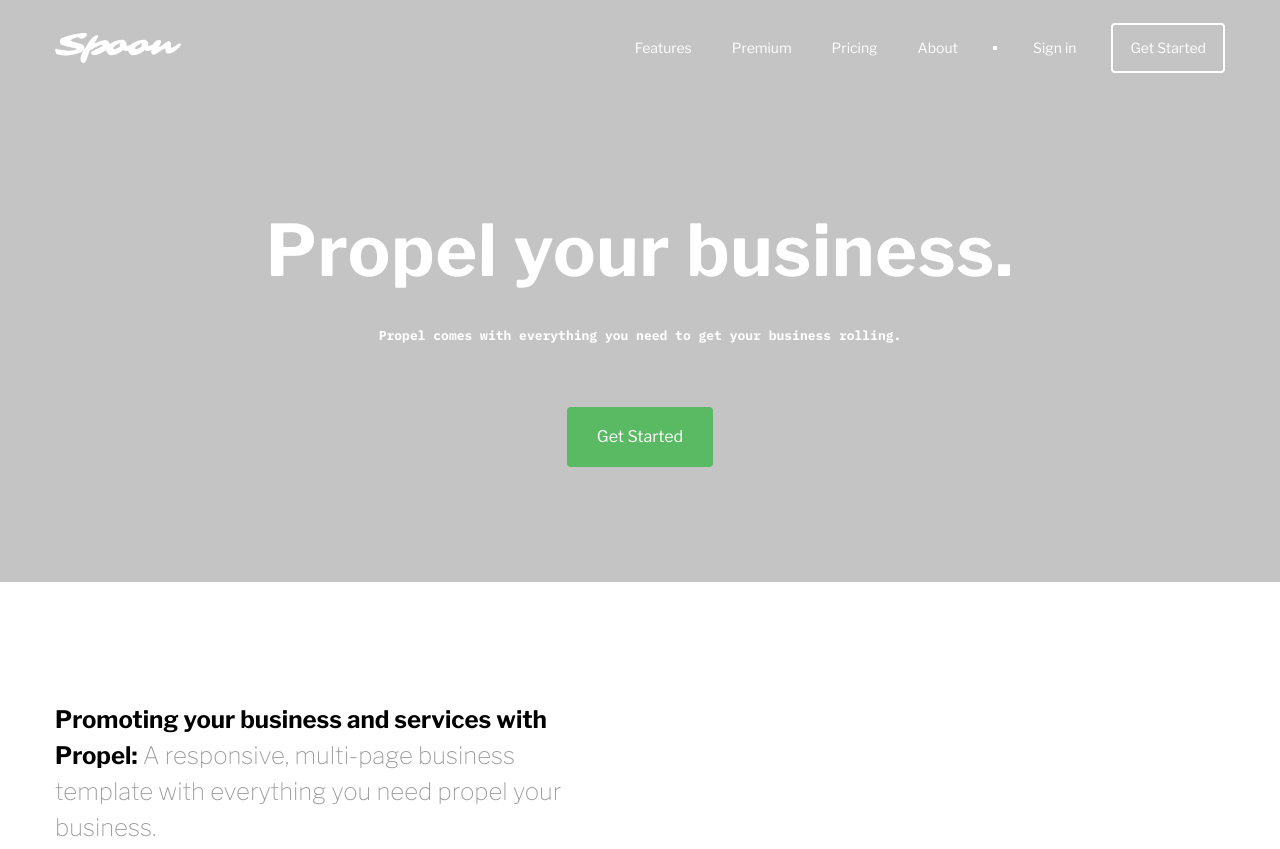
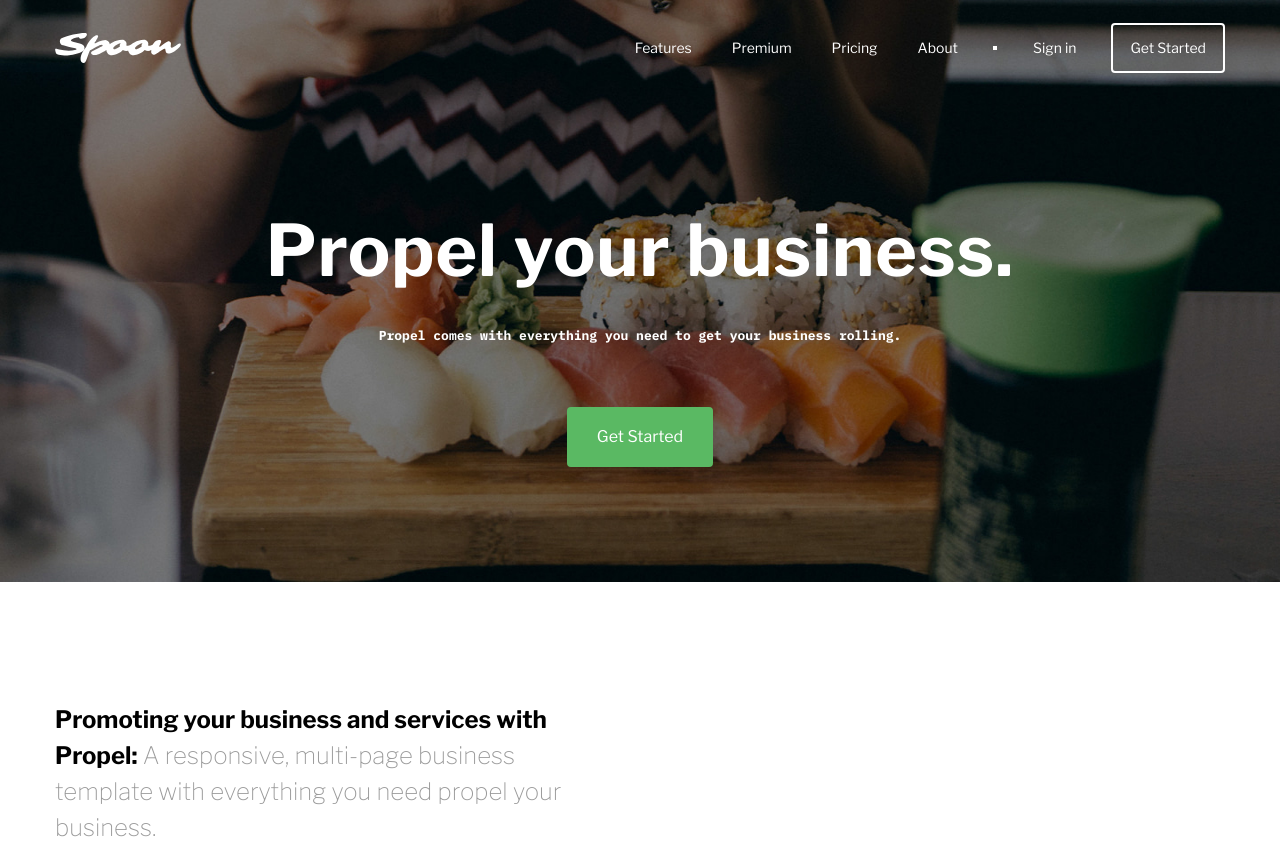
Before and after one commit to DmytroVoitovych/randomMaket-light, a plain HTML site: page index.html in a window 1280 px wide. Shown: the top 849 px of the page. Drawn offline with nearby package versions, Linux system fonts and the light colour scheme; the site is published under a folder, as on GitHub Pages, so addresses that start at the root find nothing.

Commit message:
исправил директорию

```diff
--- a/sass/components/_hero.scss
+++ b/sass/components/_hero.scss
@@ -5,7 +5,7 @@
         max-width: 100%;
         height: 582px;
         background-color: #c4c4c4;
-        background-image: url(/images/hero1x.jpg);
+        background-image: url(../images/hero1x.jpg);
         background-size: 100vw 100%;
         background-repeat: no-repeat;
         text-align: center;
```
Also changed, not shown: css/main.css, css/main.min.css, 2 other files.
